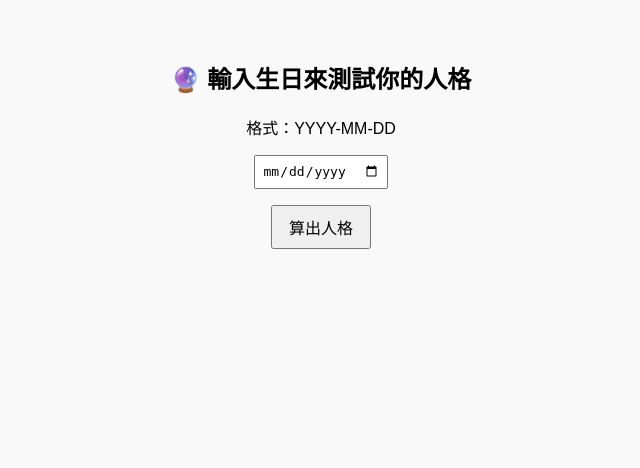
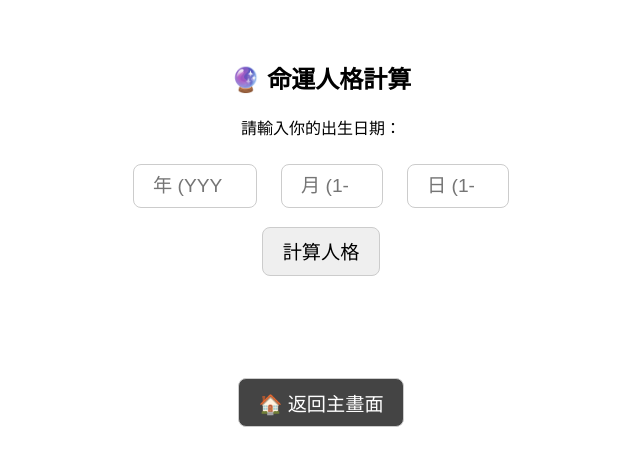
Before and after one commit to Tnoso80133/telegramapp, a Python web app: template templates/fortune.html in a window 1280 px wide. Shown: the top 468 px of the page, without its empty margins (319-959 px from the left). Run offline with Jinja, Linux system fonts and the light colour scheme; the template is opened without the code that fills it, so the values that code supplies are empty; some libraries are stand-ins or nearby versions.

Commit message:
add fortune.html with back button

```diff
--- a/templates/fortune.html
+++ b/templates/fortune.html
@@ -2,63 +2,72 @@
 <html>
 <head>
   <meta charset="UTF-8">
-  <title>算命人格測驗</title>
+  <title>命運人格計算</title>
+  <meta name="viewport" content="width=device-width, initial-scale=1">
   <style>
     body {
+      background-color: var(--tg-theme-bg-color, #ffffff);
+      color: var(--tg-theme-text-color, #000000);
       font-family: sans-serif;
       text-align: center;
       padding: 2em;
-      background-color: #f9f9f9;
     }
-    input {
-      padding: 0.5em;
-      font-size: 1em;
+    input, button {
+      font-size: 1.2em;
+      margin: 0.5em;
+      padding: 0.5em 1em;
+      border-radius: 8px;
+      border: 1px solid #ccc;
     }
-    button {
-      margin-top: 1em;
-      padding: 0.5em 1em;
-      font-size: 1em;
+    #result {
+      font-size: 1.5em;
+      margin-top: 1.5em;
+    }
+    #backBtn {
+      margin-top: 2em;
+      background-color: #444;
+      color: white;
     }
   </style>
+  <script src="https://telegram.org/js/telegram-web-app.js"></script>
 </head>
 <body>
-  <h2>🔮 輸入生日來測試你的人格</h2>
-  <p>格式：YYYY-MM-DD</p>
-  <input type="date" id="birthdate">
+  <h2>🔮 命運人格計算</h2>
+  <p>請輸入你的出生日期：</p>
+
+  <input type="number" id="year" placeholder="年 (YYYY)" min="1900" max="2100">
+  <input type="number" id="month" placeholder="月 (1-12)" min="1" max="12">
+  <input type="number" id="day" placeholder="日 (1-31)" min="1" max="31">
   <br>
-  <button onclick="calculate()">算出人格</button>
-  <h3 id="result"></h3>
+  <button onclick="calculate()">計算人格</button>
+
+  <div id="result"></div>
+
+  <br>
+  <button id="backBtn" onclick="location.href='/'">🏠 返回主畫面</button>
 
   <script>
-    function digitSum(n) {
-      return n.toString().split('').reduce((sum, d) => sum + parseInt(d), 0);
-    }
-
-    function reduceToOneDigit(n) {
+    function digitalRoot(n) {
       while (n > 9) {
-        n = digitSum(n);
+        n = n.toString().split('').reduce((a, b) => a + parseInt(b), 0);
       }
       return n;
     }
 
     function calculate() {
-      const input = document.getElementById("birthdate").value;
-      if (!input) return alert("請輸入有效的生日");
+      const year = document.getElementById('year').value.padStart(4, '0');
+      const month = document.getElementById('month').value.padStart(2, '0');
+      const day = document.getElementById('day').value.padStart(2, '0');
 
-      const parts = input.split("-");
-      const year = parts[0];
-      const month = parts[1];
-      const day = parts[2];
+      if (!year || !month || !day) {
+        document.getElementById('result').innerText = "⚠️ 請輸入完整的生日。";
+        return;
+      }
 
-      // A = first digit of day, B = second digit
       const A = parseInt(day[0]);
       const B = parseInt(day[1]);
-
-      // C = first digit of month, D = second digit
       const C = parseInt(month[0]);
       const D = parseInt(month[1]);
-
-      // E F G H = 4 digits of year
       const E = parseInt(year[0]);
       const F = parseInt(year[1]);
       const G = parseInt(year[2]);
@@ -68,13 +77,15 @@
       const J = C + D;
       const K = E + F;
       const L = G + H;
-
       const M = I + J;
       const N = K + L;
+      const O = digitalRoot(M + N);
 
-      const O = reduceToOneDigit(M + N);
+      document.getElementById('result').innerText = "🔮 正在計算你的命運人格...";
 
-      document.getElementById("result").innerText = `✨ 你的人格是第 ${O} 人格 ✨`;
+      setTimeout(() => {
+        document.getElementById('result').innerText = `✨ 你的人格是第 ${O} 號人格`;
+      }, 3000);
     }
   </script>
 </body>
```
Also changed, not shown: 1 other file.
